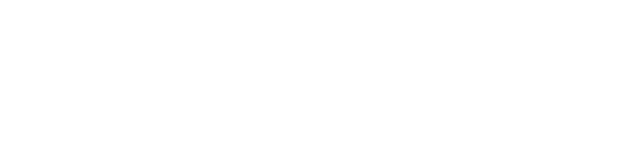
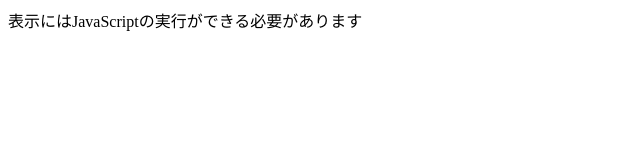
Before and after one commit to traPtitech/traq-widget, a website: page src/index.html in a window 1280 px wide. Shown: the whole page, without its empty margins (0-640 px from the left). Drawn offline with Linux system fonts and the light colour scheme.

Commit message:
Update: JavaScriptが動かなかったとき用の表示

```diff
--- a/src/index.html
+++ b/src/index.html
@@ -3,5 +3,5 @@
   <meta charset="utf-8" />
   <title>traQ Widget</title>
 </head>
-<body></body>
+<body>表示にはJavaScriptの実行ができる必要があります</body>
 </html>
```
